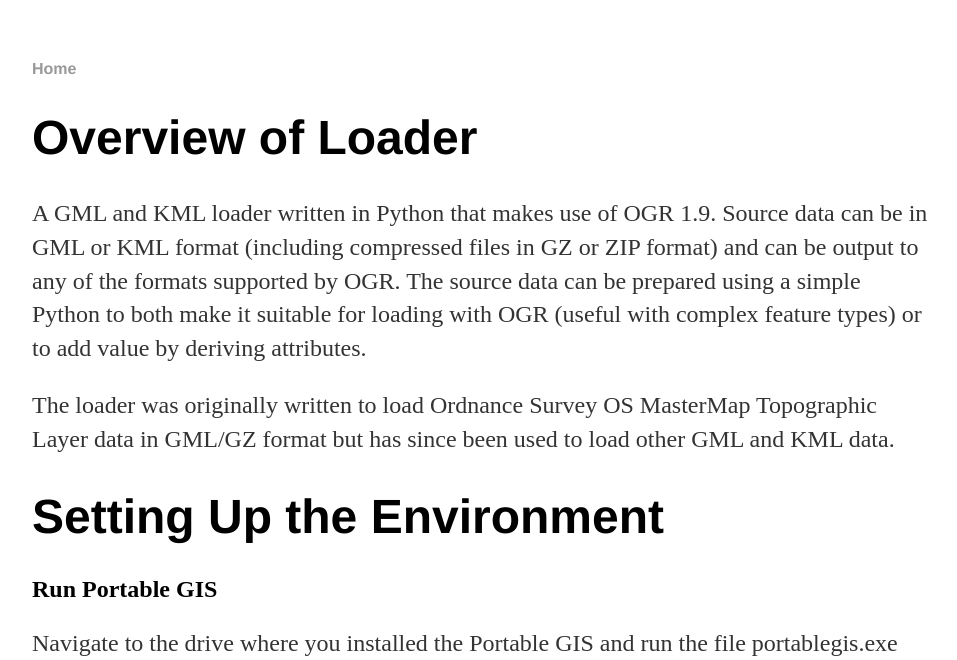
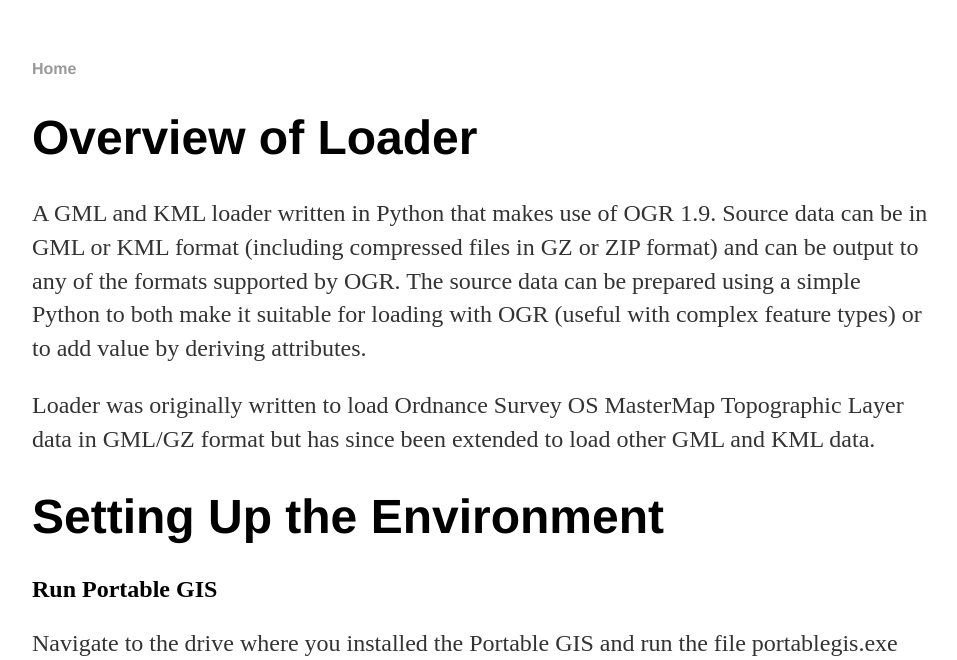
Before and after one commit to walkermatt/aileenh.github.io, a Jekyll site: the page built from lets-get-started.md, in a window 1280 px wide and 900 px high, cut to the strip 0-660 px from the top of the window. Shown: the whole strip, without its empty margins (160-1117 px from the left). Built offline with Jekyll 4.4.1, drawn with Linux system fonts in a browser that asks for light colours.

Commit message:
Update lets-get-started.md

```diff
--- a/lets-get-started.md
+++ b/lets-get-started.md
@@ -8,7 +8,7 @@
 
 A GML and KML loader written in Python that makes use of OGR 1.9. Source data can be in GML or KML format (including compressed files in GZ or ZIP format) and can be output to any of the formats supported by OGR. The source data can be prepared using a simple Python to both make it suitable for loading with OGR (useful with complex feature types) or to add value by deriving attributes.
 
-The loader was originally written to load Ordnance Survey OS MasterMap Topographic Layer data in GML/GZ format but has since been used to load other GML and KML data.
+Loader was originally written to load Ordnance Survey OS MasterMap Topographic Layer data in GML/GZ format but has since been extended to load other GML and KML data.
 
 # Setting Up the Environment #
 
```
